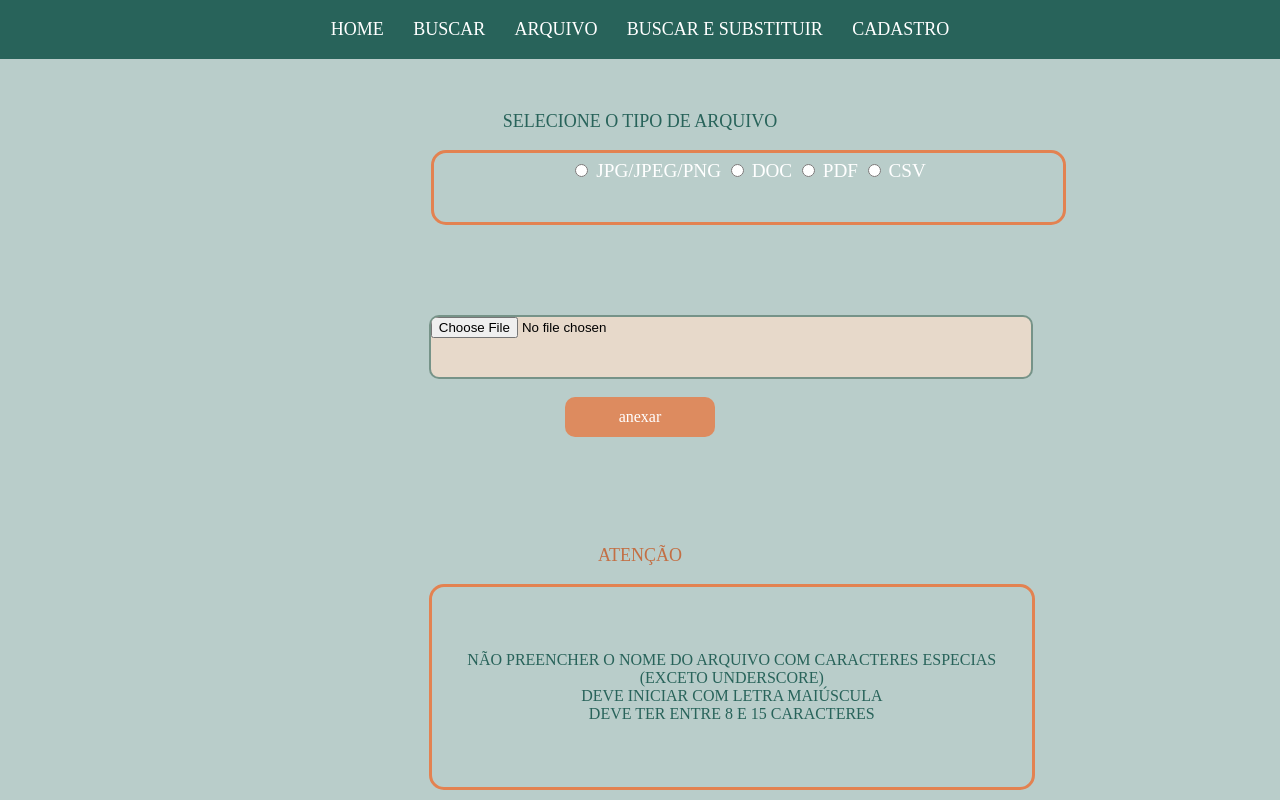
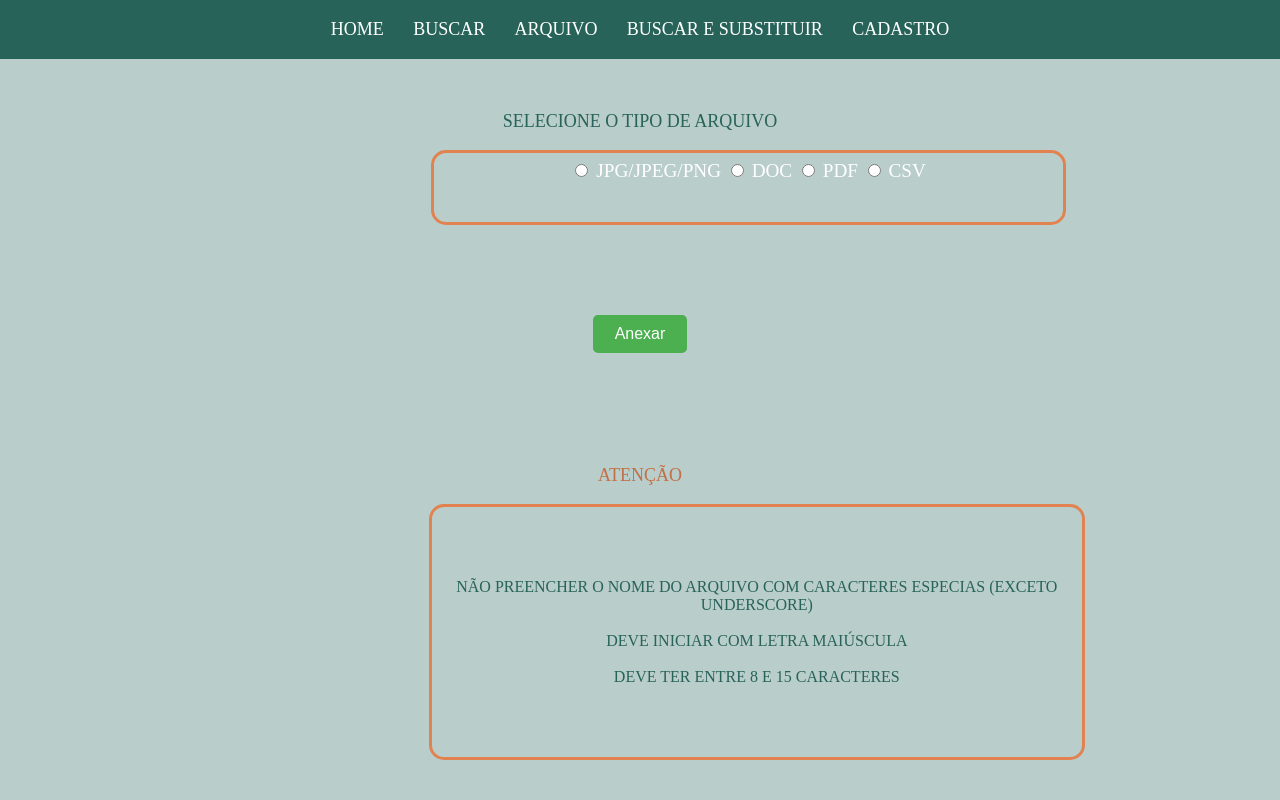
Before and after one commit to twistpucrio/2024_projetoFormularioG2, a plain HTML site: page pagina3.html in a window 1280 px wide. Shown: the top 800 px of the page. Drawn offline with Linux system fonts and the light colour scheme; a web font is replaced by a local one.

Commit message:
modificações pag 3 e 4

```diff
--- a/style3.css
+++ b/pagina3.css
@@ -83,24 +83,25 @@ fieldset{
     font-style: "open";
     font-size:larger;
     text-align: center;
+
 }
 
 p.tfieldset{
     padding-top: 8%;
     color: #28635A;
-    font-family: "fraunces";
+    font-family: "open";
     font-size: large;
 }
 
 p.tretangulo{
     color: #C36F44;
-    font-family: "fraunces";
+    font-family: "open";
     font-size: large;
 }
 
 #retangulo{
-    width: 600px;
-    height: 200px;
+    width: 650px;
+    height: 250px;
     border: 3px solid #E38251;
     border-radius: 15px;
     align-items: center;
@@ -111,11 +112,27 @@ p.tretangulo{
 }
 
 #arquivo{
-    width: 600px;
-    height: 60px;
-    background-color: #f2dccbcf;
-    border: 2px solid #28635a96 ;
-    border-radius:10px ;
+   position: relative;
+    overflow: hidden;
+    display: inline-block;
+}
+
+#btnarq{
+    border: 2px solid #4CAF50;
+    color: white;
+    background-color: #4CAF50;
+    padding: 8px 20px;
+    font-size: 16px;
+    cursor: pointer;
+    border-radius: 5px;
+}
+
+#arquivo input[type=file] {
+    font-size: 100px;
+    position: absolute;
+    left: 0;
+    top: 0;
+    opacity: 0;
 }
 
 #btnarquivo{
--- a/pagina3.html
+++ b/pagina3.html
@@ -4,7 +4,7 @@
     <meta charset="UTF-8">
     <meta name="viewport" content="width=device-width, initial-scale=1.0">
     <title>Projeto 1</title>
-    <link rel="stylesheet" href="style3.css">
+    <link rel="stylesheet" href="pagina3.css">
 </head>
 <body>
     <div id = "container">
@@ -31,17 +31,18 @@
             </fieldset>
             <br/><br/><br/> <br/> <br/>
             <form>
-                <input type="file" value="arquivo" id="arquivo" name="arquivo">
-                <br/><br/>
-                <input type="button" value="anexar" id="btnarquivo" name="botão">
+                <div id="arquivo">
+                    <button id="btnarq">Anexar</button>
+                    <input type="file" name="myfile" />
+                </div>
             </form>
 
             <br/> <br/> <br/> <br/> <br/>
             <p class="tretangulo">ATENÇÃO</p>
             <div id="retangulo">
-                <p>NÃO PREENCHER O NOME DO ARQUIVO COM CARACTERES ESPECIAS (EXCETO UNDERSCORE)<br/>
+                <p>NÃO PREENCHER O NOME DO ARQUIVO COM CARACTERES ESPECIAS (EXCETO UNDERSCORE)<br/><br/>
 
-                    DEVE INICIAR COM LETRA MAIÚSCULA<br/>
+                    DEVE INICIAR COM LETRA MAIÚSCULA<br/><br/>
 
                     DEVE TER ENTRE 8 E 15 CARACTERES</p>
             </div>
```
Also changed, not shown: pagina4.css (+4 -3 lines), pagina4.html (+1 -1 lines), img/seta2.png (added).
